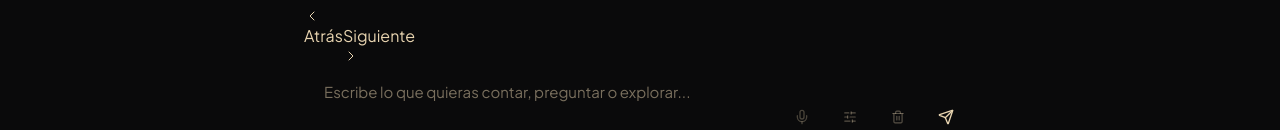
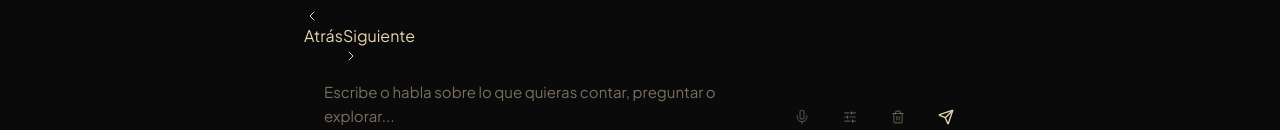
Before and after one commit to wmejiasbcn-tech/Agente-Will-App, a React (Vite) app: page / in a window 1280 px wide. Shown: the part 666-796 px from the top of the page. Built offline with nearby package versions, Linux system fonts and the light colour scheme.

Commit message:
El campo de Will invita a escribir o hablar.

```diff
--- a/src/components/WillChat.tsx
+++ b/src/components/WillChat.tsx
@@ -473,7 +473,7 @@ export const WillChat: React.FC<WillChatProps> = ({
               value={input}
               onChange={(e) => setInput(e.target.value)}
               onKeyDown={handleKeyDown}
-              placeholder="Escribe lo que quieras contar, preguntar o explorar..."
+              placeholder="Escribe o habla sobre lo que quieras contar, preguntar o explorar..."
               rows={2}
               className="will-composer-input flex-1 min-w-0 bg-transparent will-copy placeholder:text-[#ead6b4]/55 text-[15px] sm:text-sm leading-relaxed focus:outline-none px-3 py-2.5"
             />
```
